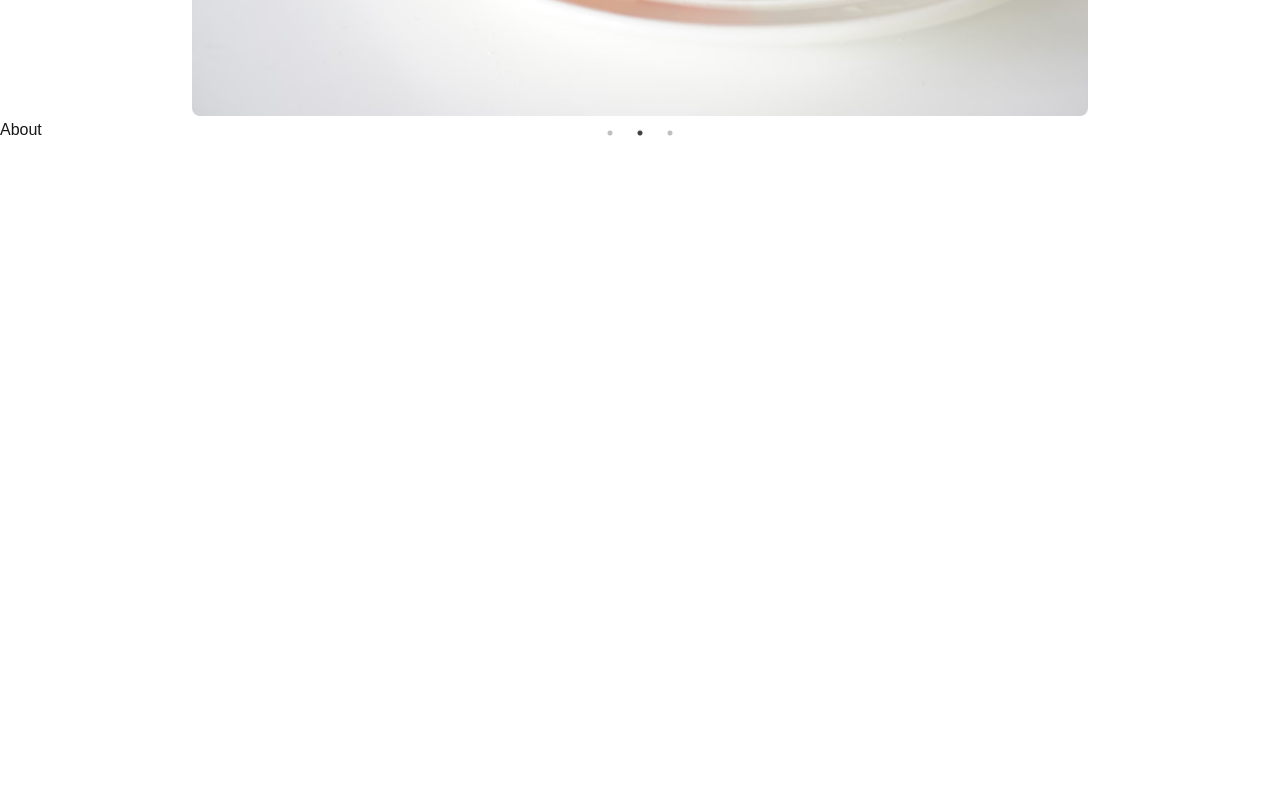
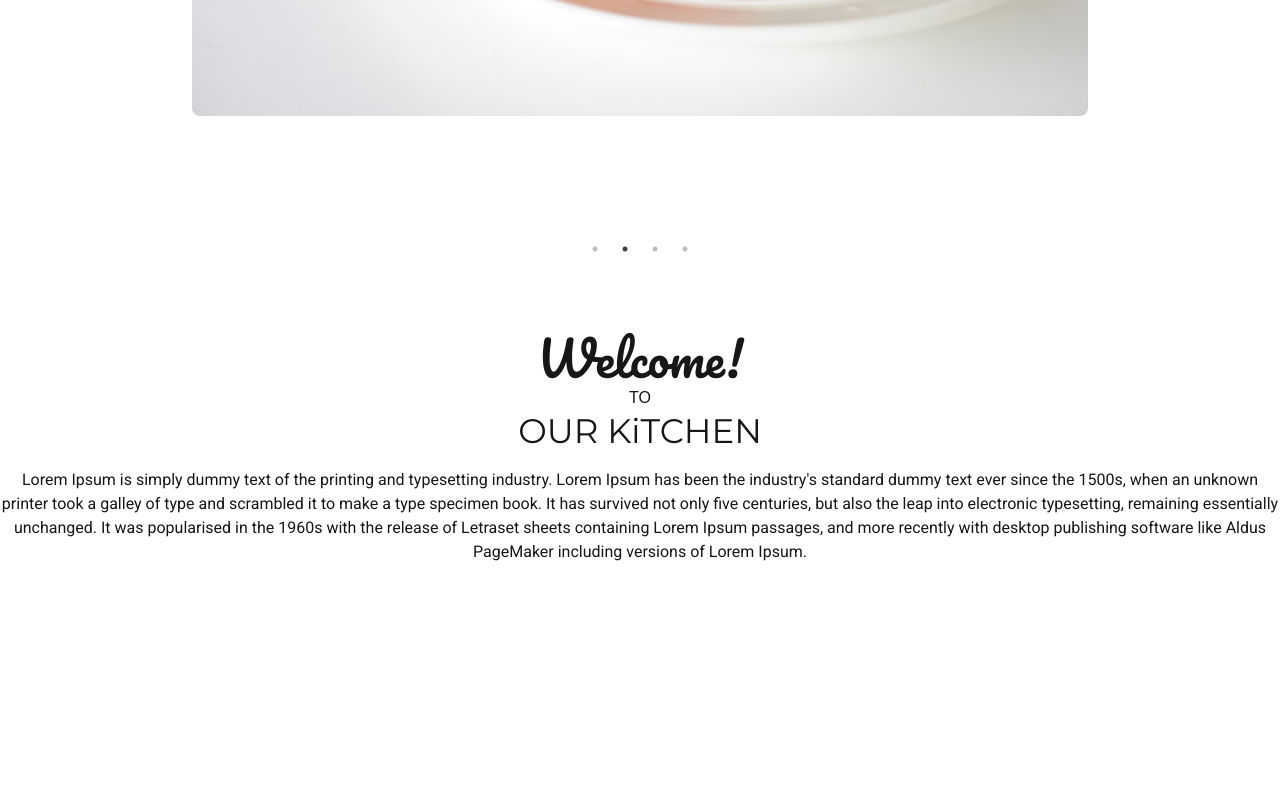
Before and after one commit to Lajithf/lathika-s-kitchen, a Next.js app: page / in a window 1280 px wide. Shown: the part 608-1400 px from the top of the page. Built offline with nearby package versions, Linux system fonts and the light colour scheme; what @mui/material-nextjs would draw is missing.

Commit message:
About us page

```diff
--- /dev/null
+++ b/src/app/dashboard/components/AboutUs.tsx
@@ -0,0 +1,37 @@
+import { montserrat } from '@/app/page';
+import { Typography } from '@mui/material';
+import { Pacifico } from 'next/font/google';
+export const pacifico = Pacifico({
+  subsets: ['latin'],
+  variable: '--font-pacifico',
+  weight: '400',
+});
+
+export default function AboutUs() {
+  return (
+    <div className="container mt-24 m-auto text-center">
+      <Typography variant="h3" style={pacifico.style}>
+        Welcome!
+      </Typography>
+      TO
+      <Typography
+        variant="h4"
+        className={'hidden sm:block'}
+        style={montserrat.style}
+      >
+        OUR KiTCHEN
+      </Typography>
+      <Typography className="pt-4" variant="body1">
+        Lorem Ipsum is simply dummy text of the printing and typesetting
+        industry. Lorem Ipsum has been the industry's standard dummy text ever
+        since the 1500s, when an unknown printer took a galley of type and
+        scrambled it to make a type specimen book. It has survived not only five
+        centuries, but also the leap into electronic typesetting, remaining
+        essentially unchanged. It was popularised in the 1960s with the release
+        of Letraset sheets containing Lorem Ipsum passages, and more recently
+        with desktop publishing software like Aldus PageMaker including versions
+        of Lorem Ipsum.
+      </Typography>
+    </div>
+  );
+}
--- a/src/app/dashboard/components/ImageCarousel.tsx
+++ b/src/app/dashboard/components/ImageCarousel.tsx
@@ -9,6 +9,7 @@ const images = [
   './images/food-1.avif',
   './images/food-2.avif',
   './images/food-3.avif',
+  './images/our.png',
 ];
 
 const ImageCarousel = () => {
--- a/src/app/dashboard/page.tsx
+++ b/src/app/dashboard/page.tsx
@@ -1,3 +1,4 @@
+import AboutUs from './components/AboutUs';
 import ImageCarousel from './components/ImageCarousel';
 
 export default function Dashboard() {
@@ -7,7 +8,7 @@ export default function Dashboard() {
         <ImageCarousel />
       </section>
       <section id="about" style={{ height: '100vh' }}>
-        About
+        <AboutUs />
       </section>
       <section id="menu" style={{ height: '100vh' }}>
         Menu
--- a/src/app/page.tsx
+++ b/src/app/page.tsx
@@ -6,7 +6,7 @@ import ThemeToggle from './dashboard/components/ThemeToggle';
 import { Typography } from '@mui/material';
 import { Montserrat } from 'next/font/google';
 
-const montserrat = Montserrat({
+export const montserrat = Montserrat({
   subsets: ['latin'], // Load Latin subset (customize as needed)
   weight: ['400', '700'], // Specify font weights
 });
@@ -30,7 +30,6 @@ export default function Home() {
           <ThemeToggle />
         </div>
       </div>
-
       <Dashboard />
     </>
   );
```
